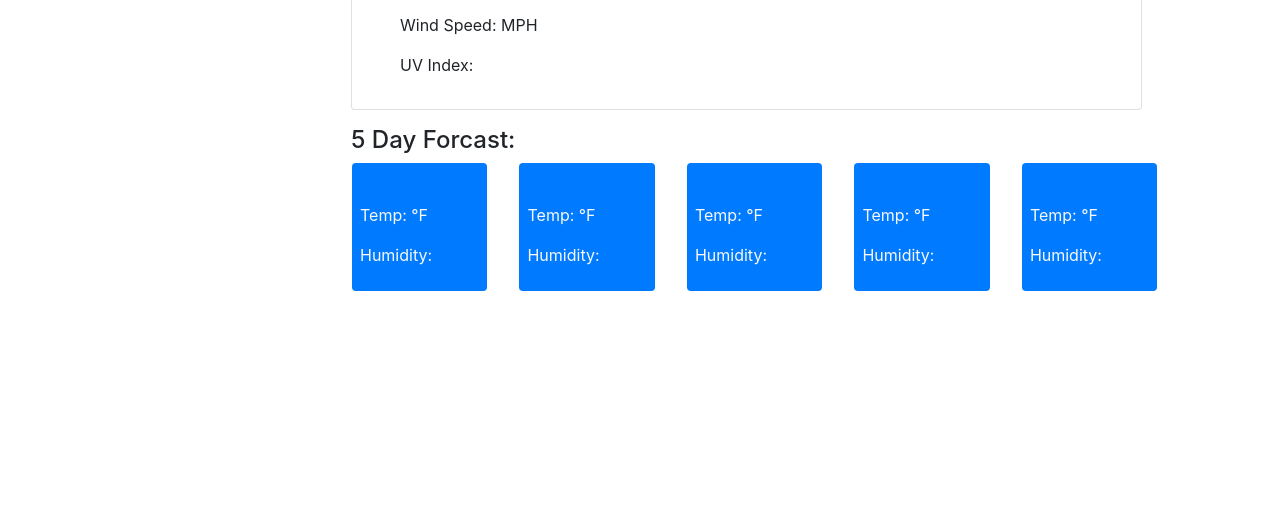
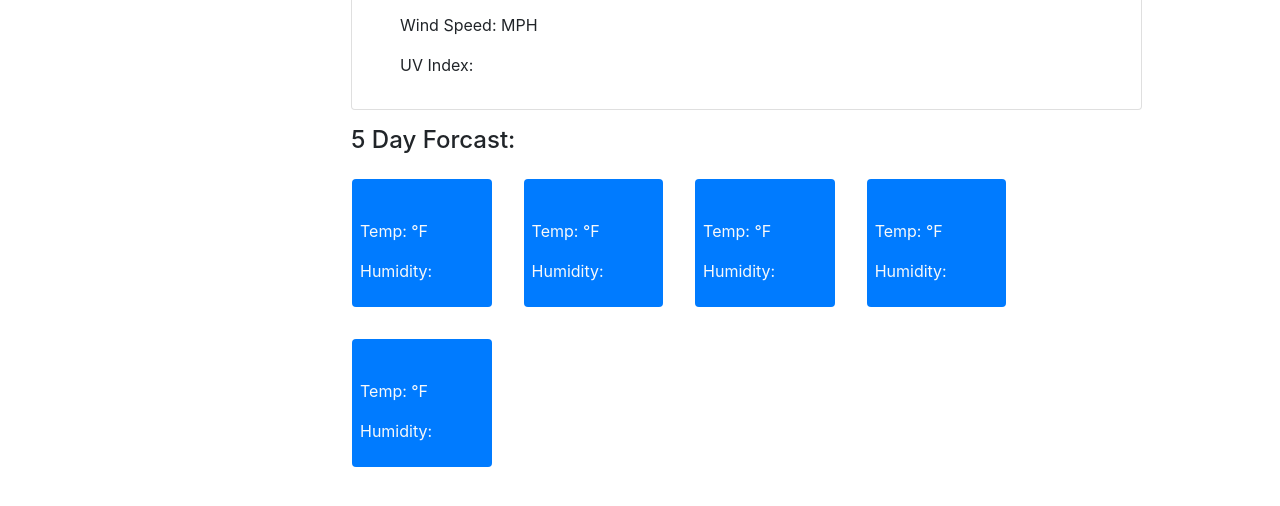
Before and after one commit to Drkeck/Weather-tracker-dashboard, a plain HTML site: page index.html in a window 1280 px wide. Shown: the part 236-742 px from the top of the page. Drawn offline with nearby package versions, Linux system fonts and the light colour scheme; no server answers.

Commit message:
added button functionality to the list, as well as potential better viewing per device viewport

```diff
--- a/assets/js/script.js
+++ b/assets/js/script.js
@@ -33,6 +33,12 @@ var logInput = function(userCity) {
     localStorage.setItem("City List", JSON.stringify(citiesList));
 
     savedCities.appendChild(listEl);
+}
+
+var cityButton = function() {
+    var queryString = document.location.search;
+    var cityNameBar = queryString.split("=");
+    weatherapicall(cityNameBar[1]);
 }
 
 var weatherapicall = function(userCity) {
@@ -114,4 +120,6 @@ var loadData = function() {
 
 cityInputEl.addEventListener("submit", userInput);
 
+
 loadData();
+cityButton();
--- a/index.html
+++ b/index.html
@@ -40,32 +40,32 @@
                     </div>
                     <div class="ml-3">
                         <h4>5 Day Forcast:</h4>
-                        <div class="row nowrap">
-                            <div class="col bg-primary rounded p-2 mx-3 text-light">
+                        <div class="row nowrap" id="list-group-btns">
+                            <div class="col-xl-2 col-lg-3 col-md-4 bg-primary rounded p-2 m-3 text-light">
                                 <h4 id="Date-1"></h4>
                                 <img id="icon-1">
                                 <p>Temp: <span id="temp-1"></span>&deg;F</p>
                                 <p>Humidity: <span id="humid-1"></span></p>
                             </div>
-                            <div class="col bg-primary rounded p-2 mx-3 text-light">
+                            <div class="col-xl-2 col-lg-3 col-md-4 bg-primary rounded p-2 m-3 text-light">
                                 <h4 id="Date-2"></h4>
                                 <img id="icon-2">
                                 <p>Temp: <span id="temp-2"></span>&deg;F</p>
                                 <p>Humidity: <span id="humid-2"></span></p>
                             </div>
-                            <div class="col bg-primary rounded p-2 mx-3 text-light">
+                            <div class="col-xl-2 col-lg-3 col-md-4 bg-primary rounded p-2 m-3 text-light">
                                 <h4 id="Date-3"></h4>
                                 <img id="icon-3">
                                 <p>Temp: <span id="temp-3"></span>&deg;F</p>
                                 <p>Humidity: <span id="humid-3"></span></p>
                             </div>
-                            <div class="col bg-primary rounded p-2 mx-3 text-light">
+                            <div class="col-xl-2 col-lg-3 col-md-4 bg-primary rounded p-2 m-3 text-light">
                                 <h4 id="Date-4"></h4>
                                 <img id="icon-4">
                                 <p>Temp: <span id="temp-4"></span>&deg;F</p>
                                 <p>Humidity: <span id="humid-4"></span></p>
                             </div>
-                            <div class="col bg-primary rounded p-2 mx-3 text-light">
+                            <div class="col-xl-2 col-lg-3 col-md-4 bg-primary rounded p-2 m-3 text-light">
                                 <h4 id="Date-5"></h4>
                                 <img id="icon-5">
                                 <p>Temp: <span id="temp-5"></span>&deg;F</p>
```
